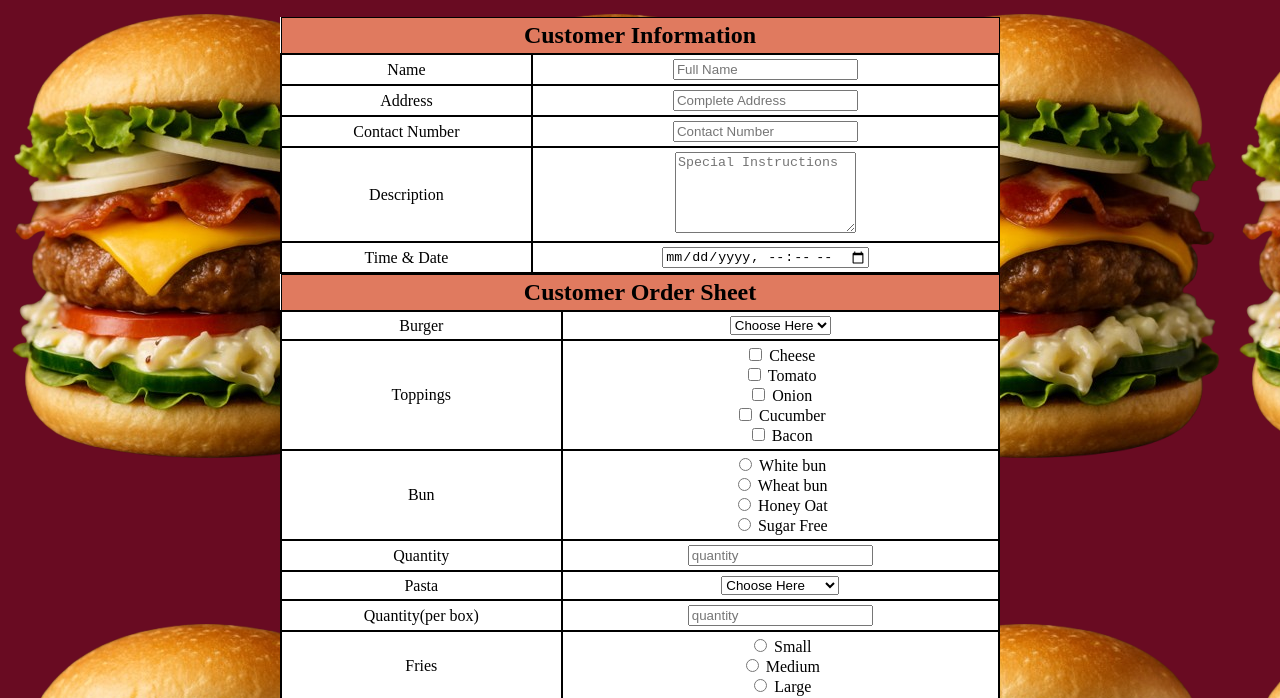
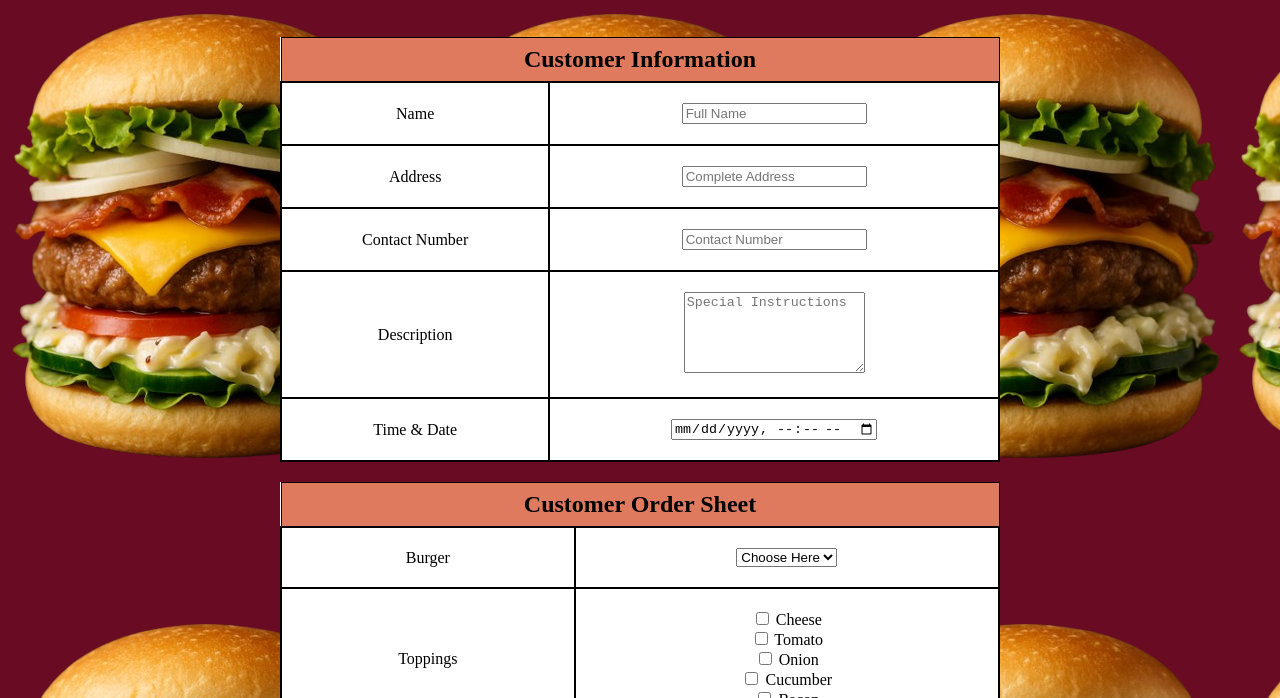
Before and after one commit to JoaquinPangilinan/HandsOn, a plain HTML site: page index.html in a window 1280 px wide. Shown: the part 90-788 px from the top of the page. Drawn offline with Linux system fonts and the light colour scheme.

Commit message:
Update handson.css

```diff
--- a/handson.css
+++ b/handson.css
@@ -11,16 +11,18 @@ table {
     border: 1px solid black;
     border-collapse: collapse;
     background-color: white;
+    margin: 0 auto;
+    margin-top: 20px;
 }
 
 td {
     text-align: center;
     border: 2px solid black;
-    padding: 4px;
+    padding: 20px;
 }
 
 th {
-    padding: 4px;
+    padding: 8px;
     background-color: #E07A5F;
 }
 
```
